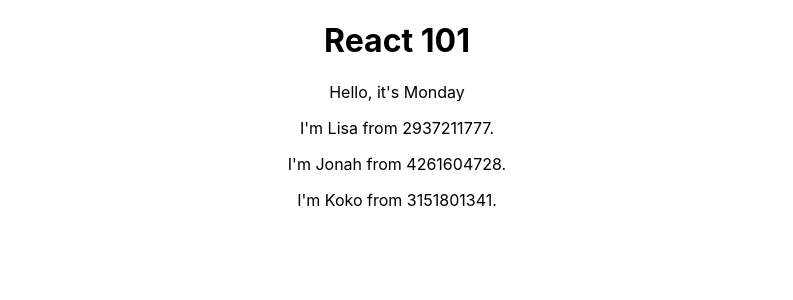
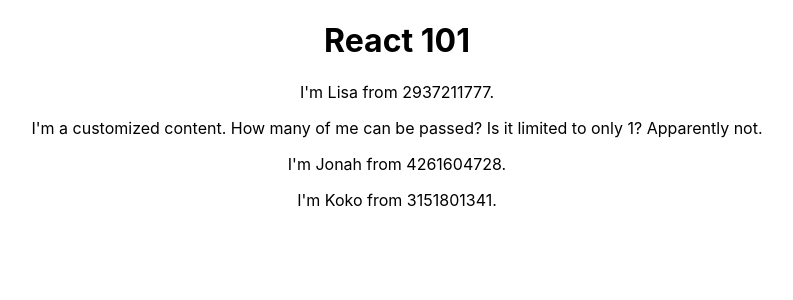
Before and after one commit to hanisahkz/react-101, a React (Create React App) app: page / in a window 1280 px wide. Shown: the top 300 px of the page, without its empty margins (243-1036 px from the left). Built offline with nearby package versions, Linux system fonts and the light colour scheme.

Commit message:
Using props.children to render complex html.

```diff
--- a/src/App.js
+++ b/src/App.js
@@ -9,10 +9,23 @@ class App extends Component {
       <div className="App">
         <h1>React 101</h1>
         <div>
-          <p>Hello, it's Monday</p>
-          <Person name="Lisa" origin={window.crypto.getRandomValues(new Uint32Array(1))[0]} />
-          <Person name="Jonah" origin={window.crypto.getRandomValues(new Uint32Array(1))[0]} />
-          <Person name="Koko" origin={window.crypto.getRandomValues(new Uint32Array(1))[0]} />
+          <Person
+            name="Lisa"
+            origin={window.crypto.getRandomValues(new Uint32Array(1))[0]}
+          >
+            <span>I'm a customized content. </span>
+            <span>How many of me can be passed? </span>
+            <span>Is it limited to only 1? </span>
+            <span>Apparently not. </span>
+          </Person>
+          <Person
+            name="Jonah"
+            origin={window.crypto.getRandomValues(new Uint32Array(1))[0]}
+          />
+          <Person
+            name="Koko"
+            origin={window.crypto.getRandomValues(new Uint32Array(1))[0]}
+          />
         </div>
       </div>
     );
--- a/src/Person/Person.js
+++ b/src/Person/Person.js
@@ -1,8 +1,15 @@
 import React from "react";
 
 // ES6 syntax. Read: a constant variable called 'person' equals to some function whereby the parts are: i) argument, ii) arrow function, iii) function body
-const person = (props) => {
-  return <p>I'm {props.name} from {props.origin}.</p>;
+const person = props => {
+  return (
+    <div>
+      <p>
+        I'm {props.name} from {props.origin}.
+      </p>
+      <div>{props.children}</div>
+    </div>
+  );
 };
 
 export default person;
```
